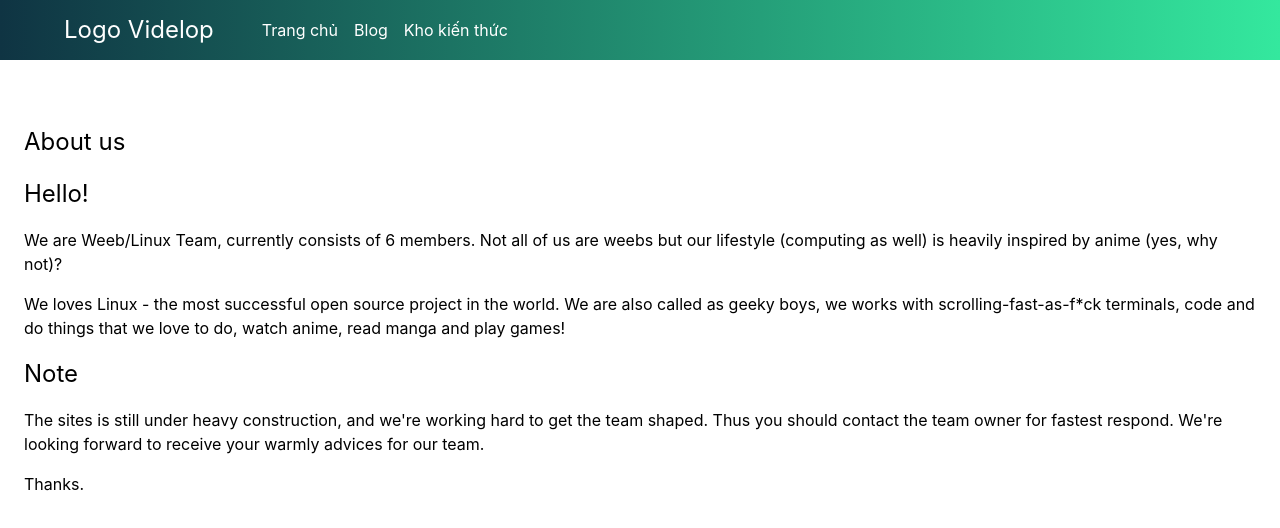
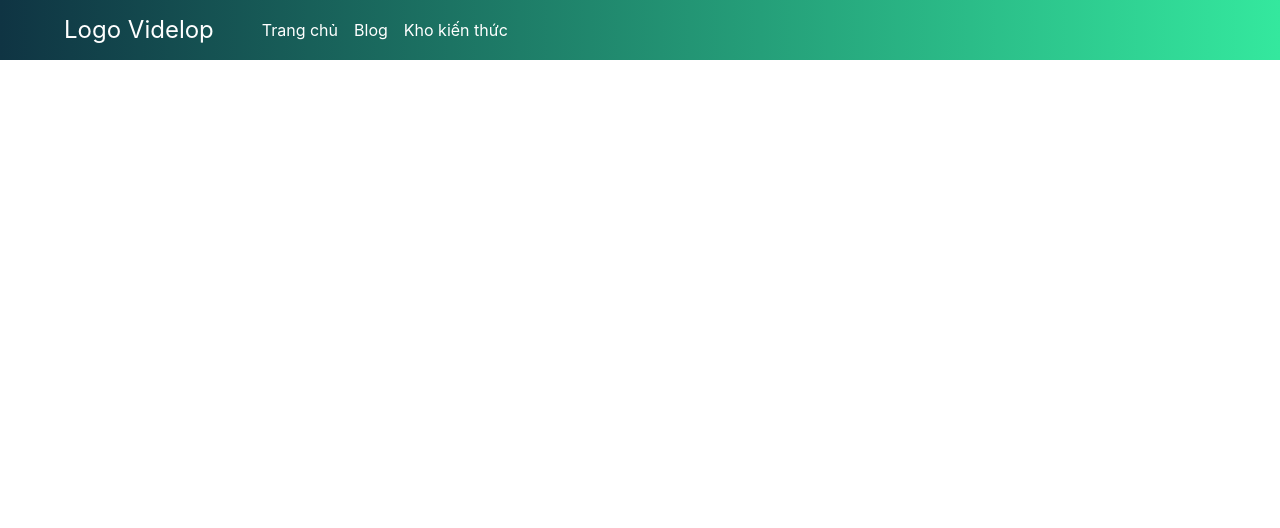
Before and after one commit to videlop/website, a Next.js app: page /about in a window 1280 px wide. Shown: the top 528 px of the page. Built offline with nearby package versions, Linux system fonts and the light colour scheme.

Commit message:
Remove old contents from codebase

```diff
--- a/src/pages/about/index.jsx
+++ b/src/pages/about/index.jsx
@@ -5,13 +5,7 @@ const index = ({ data }) => {
 	return (
 	<Layout>
 		<div className="container">
-                  <h2>About us</h2>
-                  <p className="text-2xl">Hello!</p>
-                  <p>We are Weeb/Linux Team, currently consists of 6 members. Not all of us are weebs but our lifestyle (computing as well) is heavily inspired by anime (yes, why not)?</p>
-                  <p>We loves Linux - the most successful open source project in the world. We are also called as geeky boys, we works with scrolling-fast-as-f*ck terminals, code and do things that we love to do, watch anime, read manga and play games!</p>
-                  <p className="text-2xl">Note</p>
-                  <p>The sites is still under heavy construction, and we're working hard to get the team shaped. Thus you should contact the team owner for fastest respond.  We're looking forward to receive your warmly advices for our team.</p>
-                  <p>Thanks.</p>
+
 		</div>
 	</Layout>
 	)
```
Also changed, not shown: 1 other file (tests, documents, lock files or other folders).
